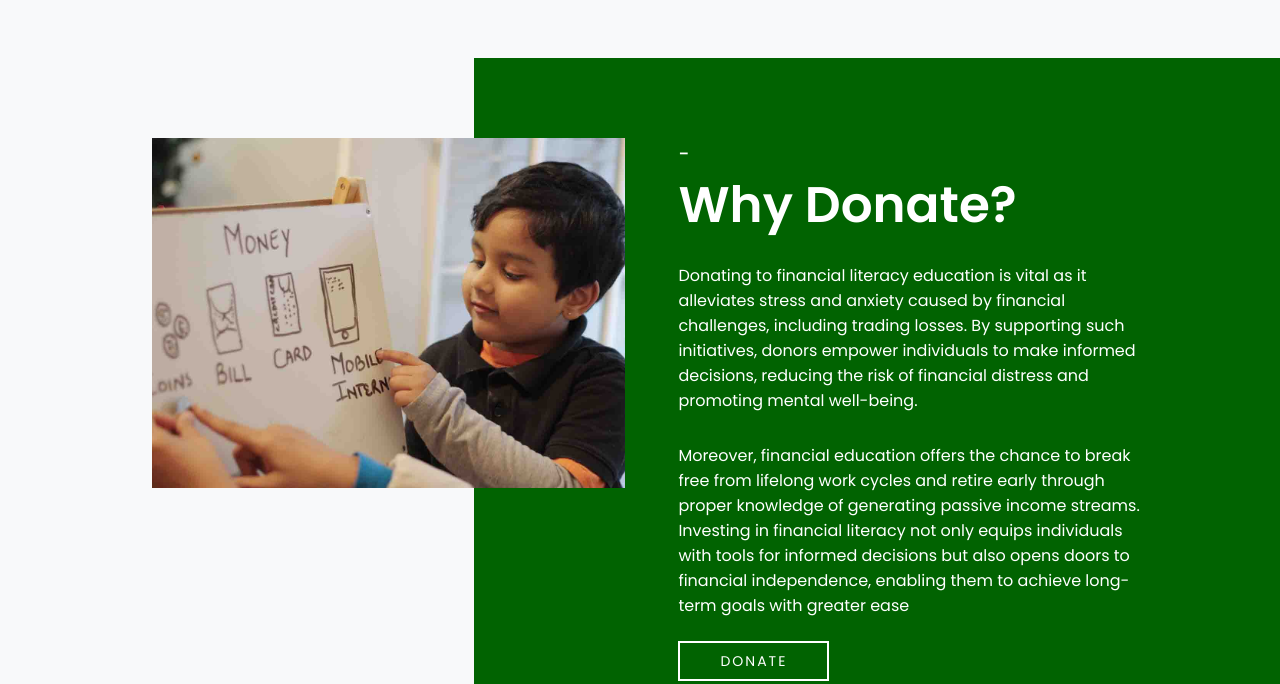
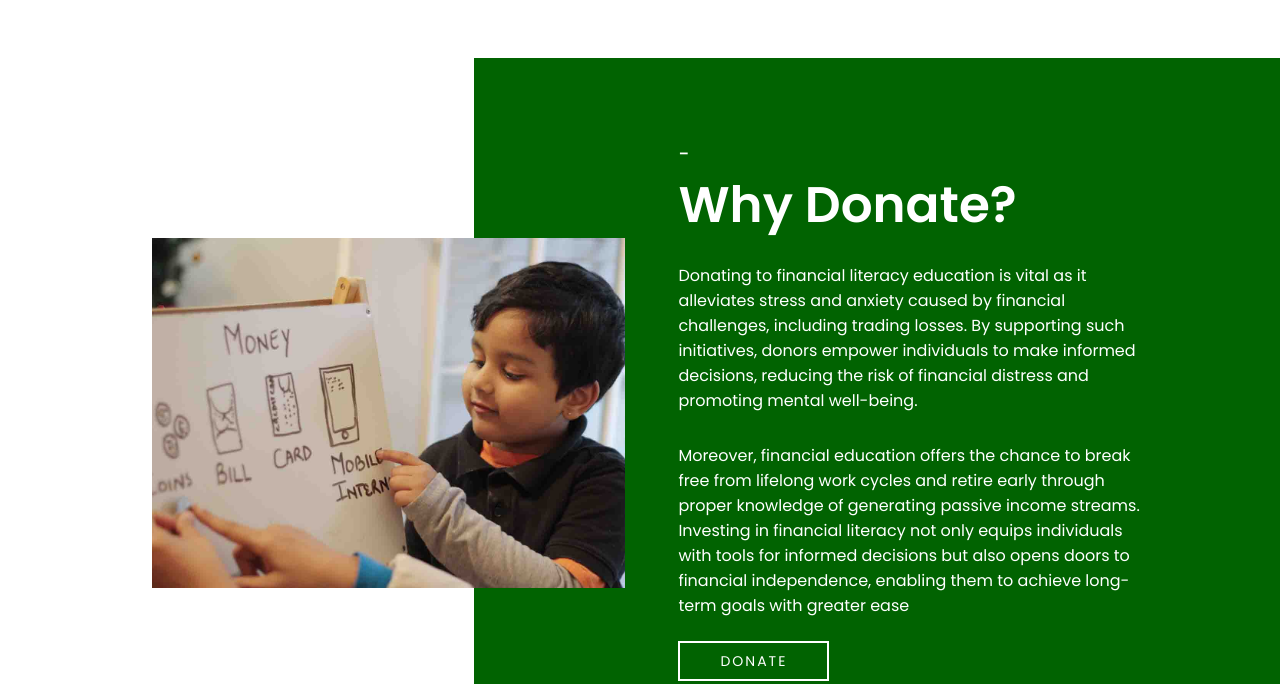
Before and after one commit to lochanmaheshwari/WealthWayy, a plain HTML site: page index.html in a window 1280 px wide. Shown: the part 822-1506 px from the top of the page. Drawn offline with Linux system fonts and the light colour scheme.

Commit message:
Update index.css

```diff
--- a/css/index.css
+++ b/css/index.css
@@ -106,7 +106,7 @@ html {
 .cover {
     width: 100%;
     height: 100vh;
-    background: linear-gradient(rgba(0, 0, 0, 0.8),rgba(0, 0, 0, 0.6)) , url('https://source.unsplash.com/1600x900/?money,finance,student');
+    background: linear-gradient(rgba(0, 0, 0, 0.8),rgba(0, 0, 0, 0.6)) , url('https://source.unsplash.com/1600x900/?student,money,family');
     z-index: -200;
     color: white;
 }
@@ -192,7 +192,7 @@ html {
 .about{
     width: 100%;
     display: flex;
-    background-color:#F8F9FA;
+    background-color:#ffffff;
     padding-top: 80px;
 }
 /* About image */
@@ -202,14 +202,14 @@ html {
 
 }
 .about .imgcontanner .aboutimg {
-    position: absolute;
+    position: relative;
     background: url('/images/child.jpg');
     background-repeat: no-repeat;
     background-position: center;
     background-size: cover;
     width: 100%;
     height: 350px;
-    top: 80px;
+    top: 180px;
     left: 32%;
 }
 
```
